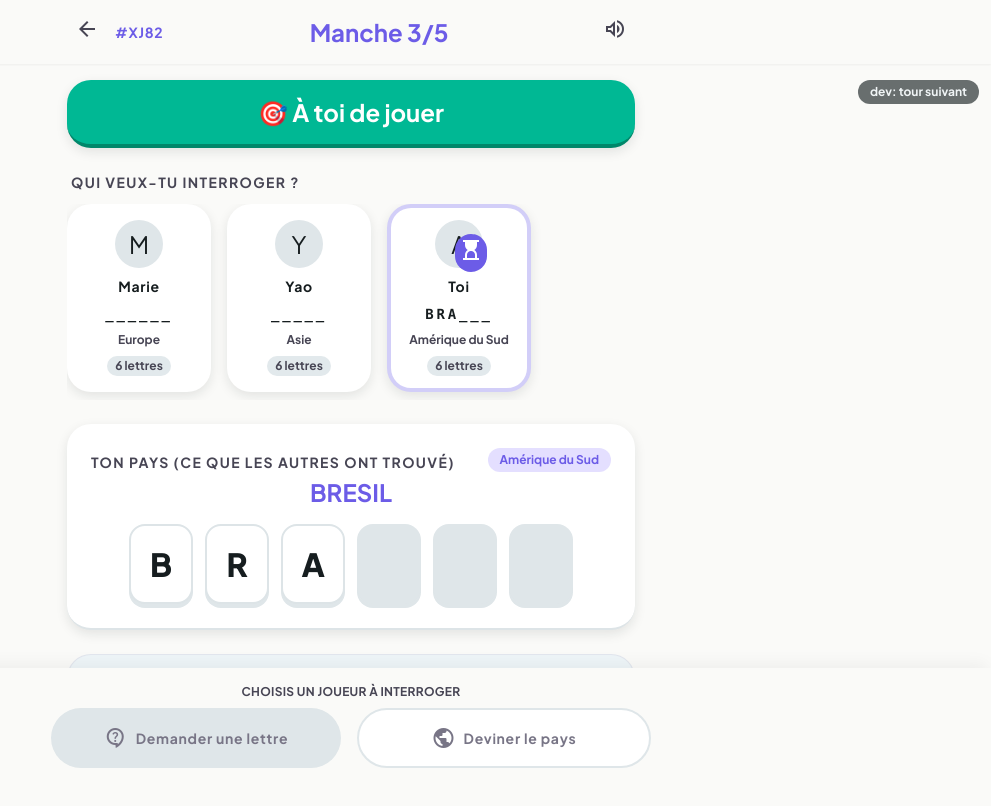
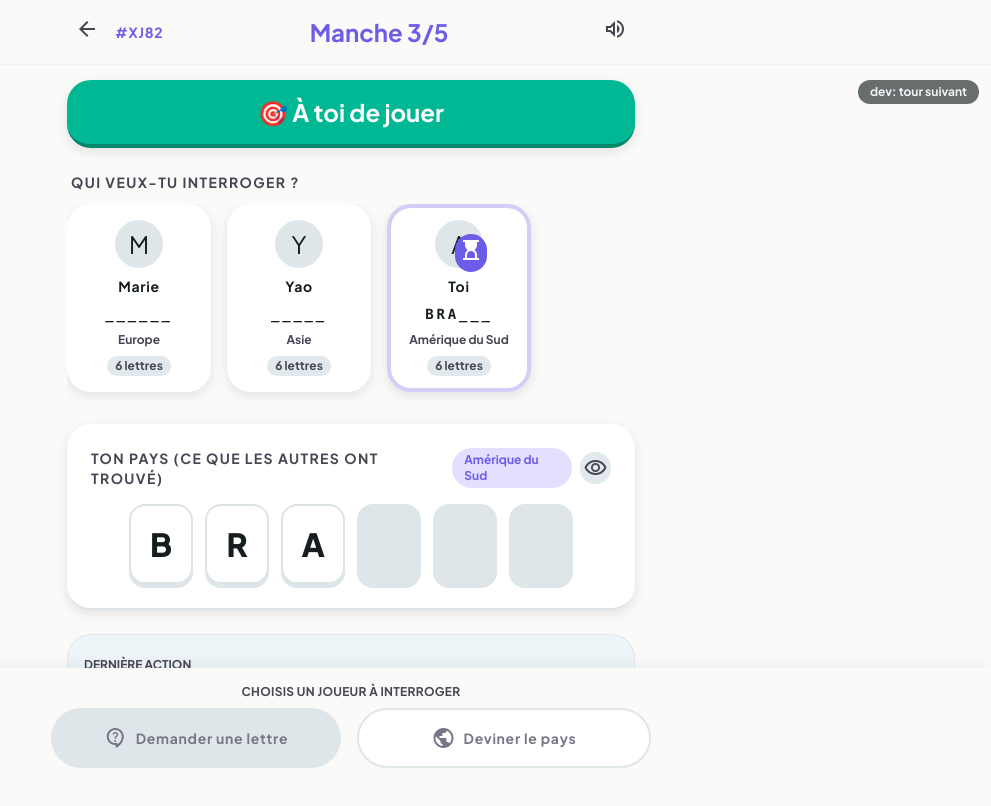
Before and after one commit to Taleyvital/Guest-country2, a Next.js app: page /game in a window 1280 px wide. Shown: the top 806 px of the page, without its empty margins (289-1280 px from the left). Built offline with nearby package versions, Linux system fonts and the light colour scheme.

Commit message:
Revert "Afficher le pays choisi en clair, sans bouton à taper"
This reverts commit ded79bf6898e1a26c9dc1cf8d87ae41748e0e3ff.

```diff
--- a/components/game/CountryTiles.tsx
+++ b/components/game/CountryTiles.tsx
@@ -1,3 +1,6 @@
+"use client";
+
+import { useState } from "react";
 import type { CountryTile } from "@/lib/game/types";
 
 /**
@@ -15,27 +18,43 @@ export function CountryTiles({
   title?: string;
   /**
    * Le pays complet — celui que LE JOUEUR LUI-MÊME a choisi. Ce n'est pas un secret
-   * pour lui (contrairement aux tuiles, qui montrent ce que les AUTRES ont trouvé),
-   * donc affiché EN CLAIR, sans étape cachée derrière un bouton : un joueur qui vient
-   * de rouvrir l'app en pleine manche doit le voir d'un coup d'œil, pas le déduire
-   * d'une icône. Absent quand ce composant affiche le pays d'un adversaire.
+   * pour lui (contrairement aux tuiles, qui montrent ce que les AUTRES ont trouvé) :
+   * on lui permet de le revoir à tout moment, sans avoir à s'en souvenir pendant
+   * toute la manche. Absent quand ce composant affiche le pays d'un adversaire.
    */
   fullCountry?: string;
 }) {
+  const [revealed, setRevealed] = useState(false);
+
   return (
     <section className="rounded-xl border-b-2 border-surface-container-highest bg-white p-6 shadow-card">
-      <div className="mb-1 flex items-end justify-between gap-2">
+      <div className="mb-4 flex items-end justify-between gap-2">
         <h3 className="text-label-lg uppercase tracking-widest text-on-surface-variant">
           {title}
         </h3>
-        {hint && (
-          <span className="rounded-full bg-primary-fixed px-3 py-1 text-label-md text-accent">
-            {hint}
-          </span>
-        )}
+        <div className="flex items-center gap-2">
+          {hint && (
+            <span className="rounded-full bg-primary-fixed px-3 py-1 text-label-md text-accent">
+              {hint}
+            </span>
+          )}
+          {fullCountry && (
+            <button
+              type="button"
+              onClick={() => setRevealed((r) => !r)}
+              aria-pressed={revealed}
+              aria-label={revealed ? "Cacher mon pays" : "Voir mon pays"}
+              className="flex h-8 w-8 items-center justify-center rounded-full bg-surface-container-high text-on-surface-variant transition-colors active:bg-surface-container"
+            >
+              <span className="material-symbols-outlined text-[18px]">
+                {revealed ? "visibility_off" : "visibility"}
+              </span>
+            </button>
+          )}
+        </div>
       </div>
 
-      {fullCountry && (
+      {fullCountry && revealed && (
         <p className="mb-4 text-center text-headline-md text-accent">{fullCountry}</p>
       )}
 
```
